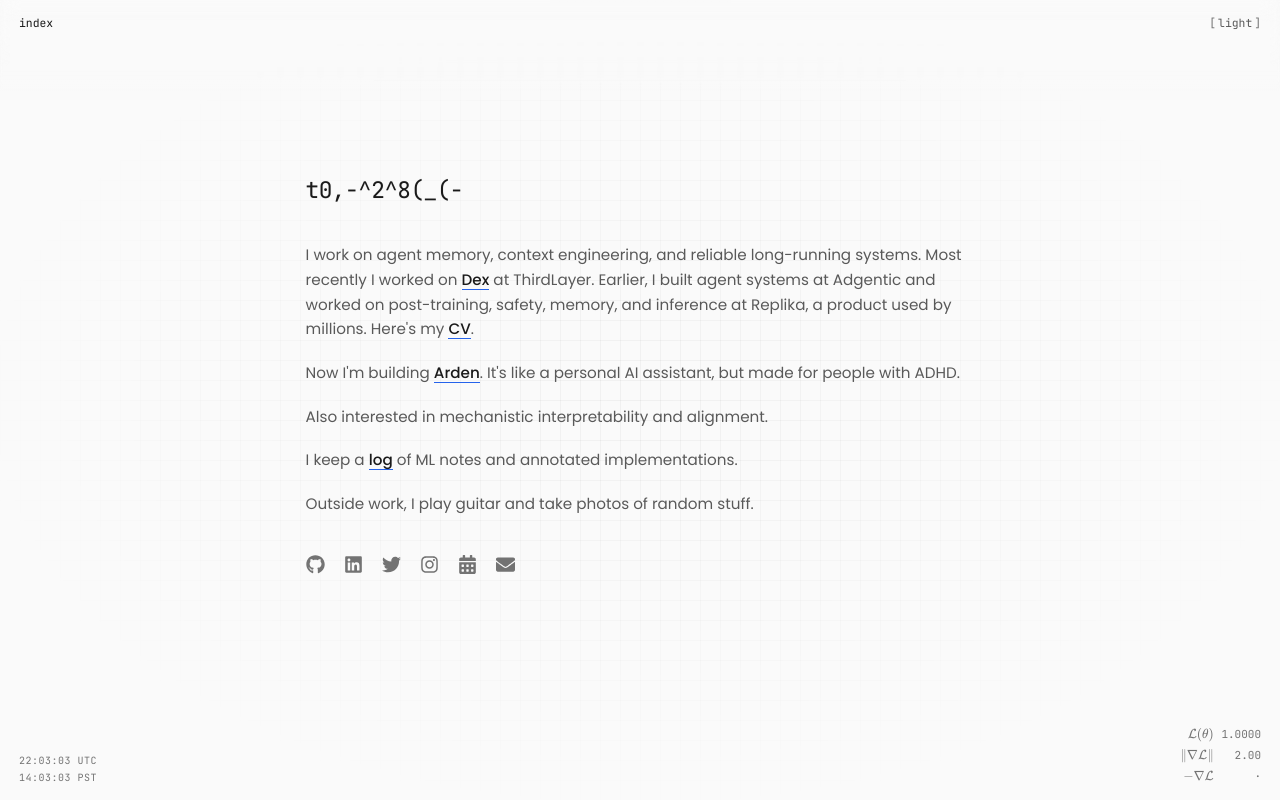
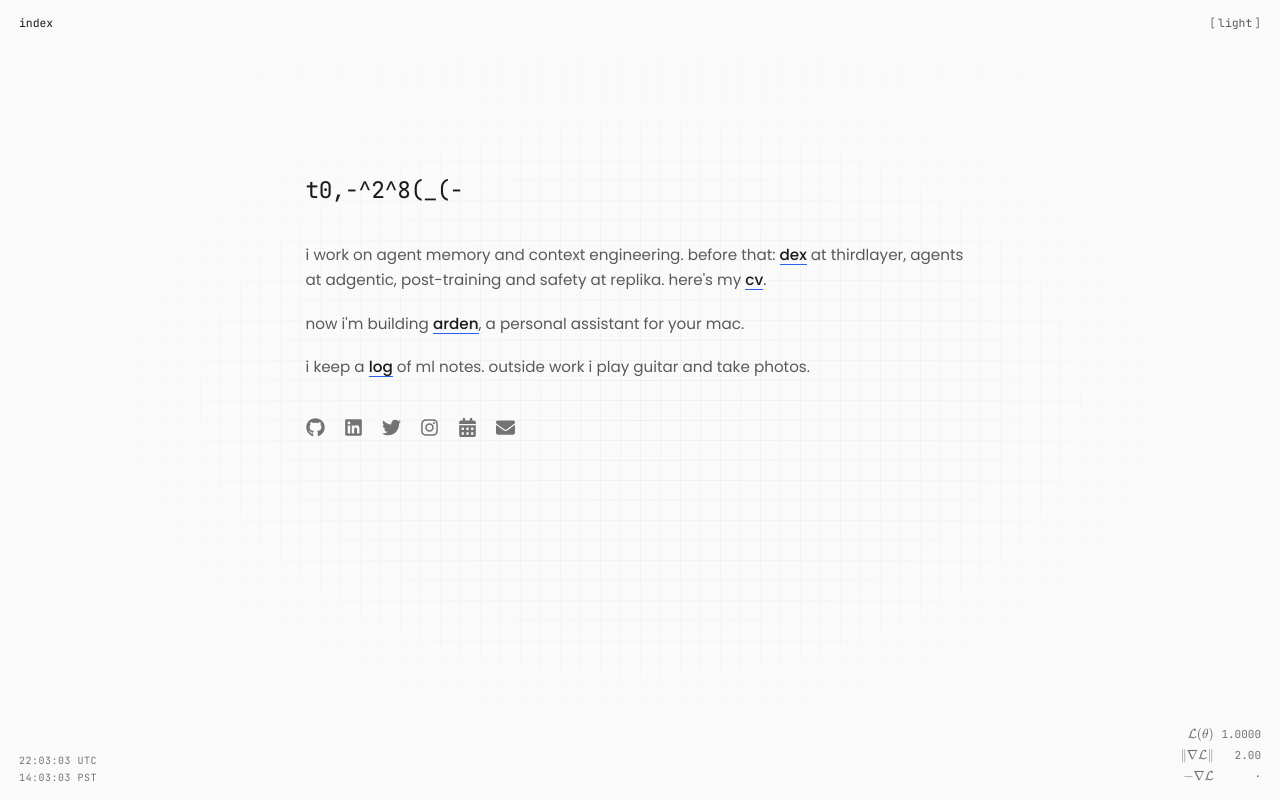
Before and after one commit to esceptico/website, a Next.js app: page / in a window 1280 px wide. Built offline with nearby package versions, Linux system fonts and the light colour scheme.

Commit message:
homepage bio: link arden at fromarden.com, shorter copy

```diff
--- a/src/personal-content.ts
+++ b/src/personal-content.ts
@@ -47,15 +47,11 @@ export const getTimeBasedGreeting = (): string => {
 
 
 // About Text
-export const aboutMarkdown = `I work on agent memory, context engineering, and reliable long-running systems. Most recently I worked on [Dex](https://joindex.com) at ThirdLayer. Earlier, I built agent systems at Adgentic and worked on post-training, safety, memory, and inference at Replika, a product used by millions. Here's my [CV](/Timur_Ganiev_CV.pdf).
+export const aboutMarkdown = `i work on agent memory and context engineering. before that: [dex](https://joindex.com) at thirdlayer, agents at adgentic, post-training and safety at replika. here's my [cv](/Timur_Ganiev_CV.pdf).
 
-Now I'm building [Arden](https://github.com/esceptico/arden). It's like a personal AI assistant, but made for people with ADHD.
+now i'm building [arden](https://fromarden.com), a personal assistant for your mac.
 
-Also interested in mechanistic interpretability and alignment.
-
-I keep a [log](/log) of ML notes and annotated implementations.
-
-Outside work, I play guitar and take photos of random stuff.` as const;
+i keep a [log](/log) of ml notes. outside work i play guitar and take photos.` as const;
 
 // 404 Error Messages
 export const errorMessages = [
```
